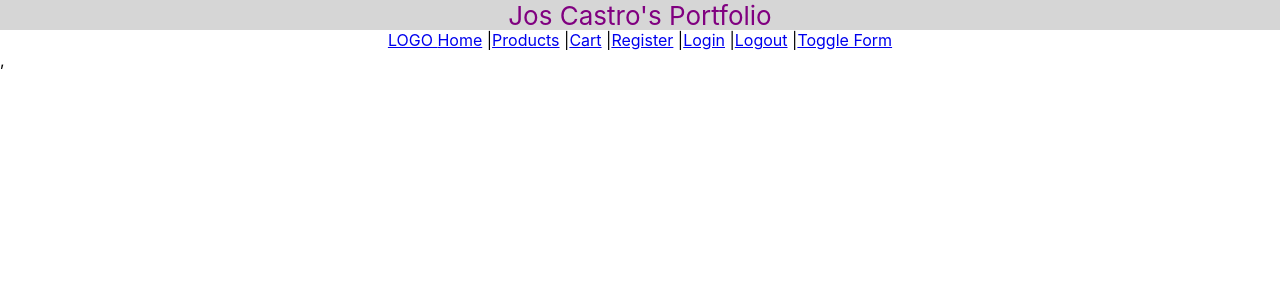
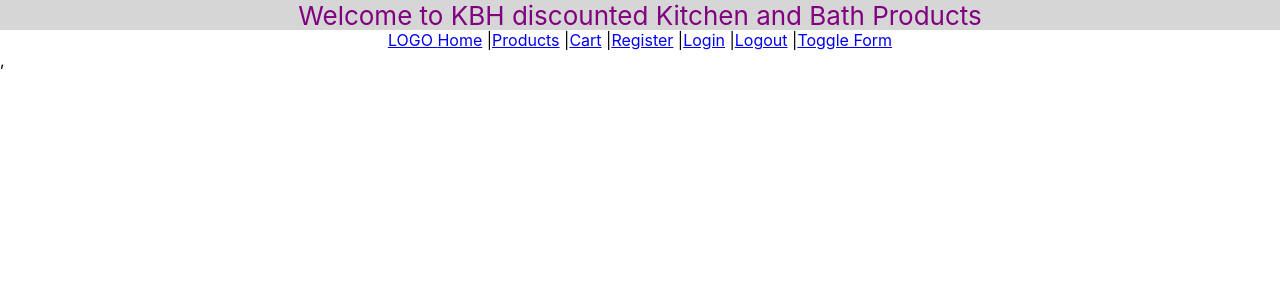
Before and after one commit to joselycas/ecommerce, a React (Create React App) app in the folder ecommerce-front-end/: page / in a window 1280 px wide. Shown: the top 300 px of the page. Built offline with nearby package versions, Linux system fonts and the light colour scheme.

Commit message:
changed back to ecommerce

```diff
--- a/ecommerce-front-end/src/App.js
+++ b/ecommerce-front-end/src/App.js
@@ -14,7 +14,7 @@ class App extends React.Component {
 
       <div className="App">
         <header className="App-header">
-          Jos Castro's Portfolio
+          Welcome to KBH discounted Kitchen and Bath Products
         </header>
           <NavBar/>
           <Main/>
```
